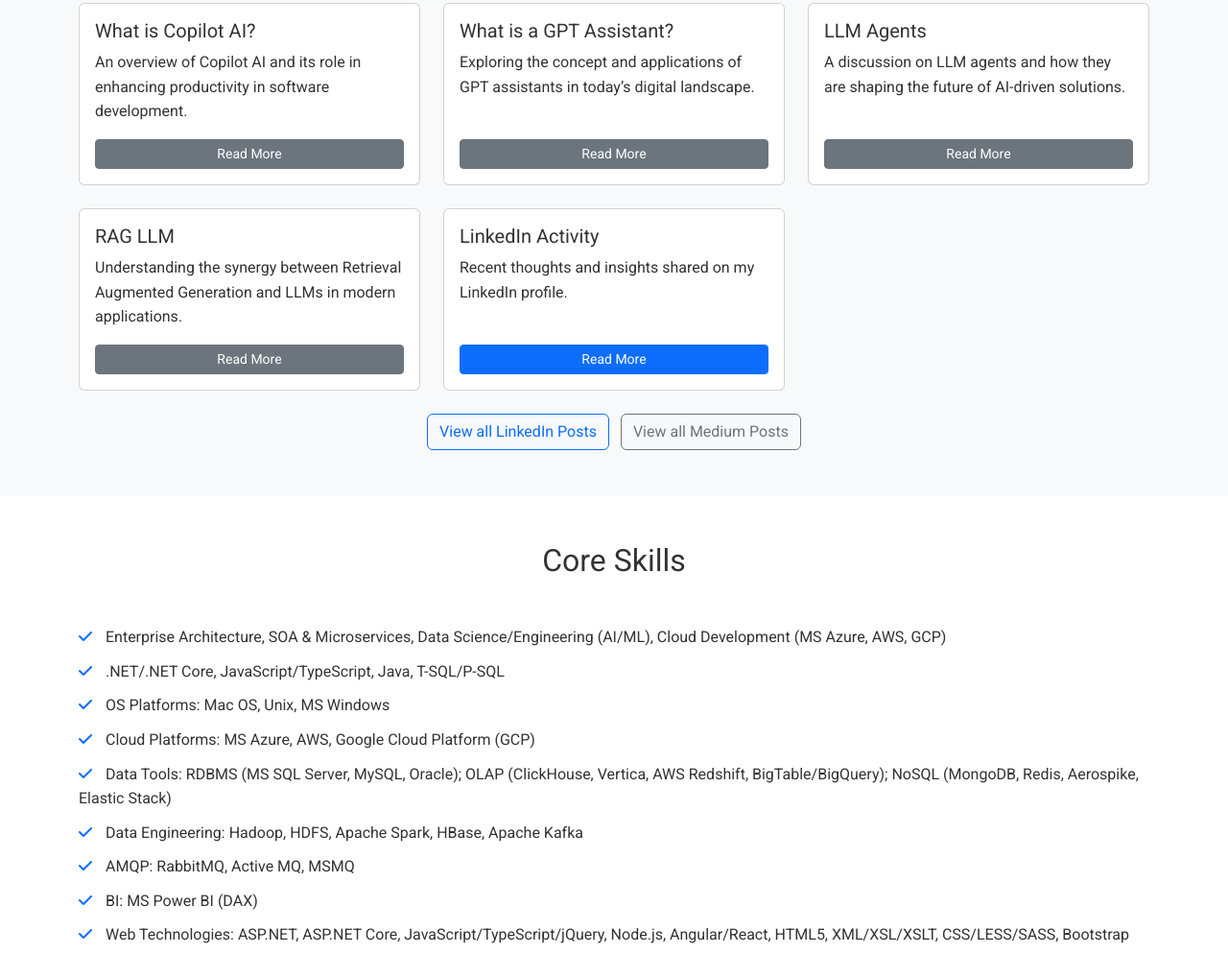
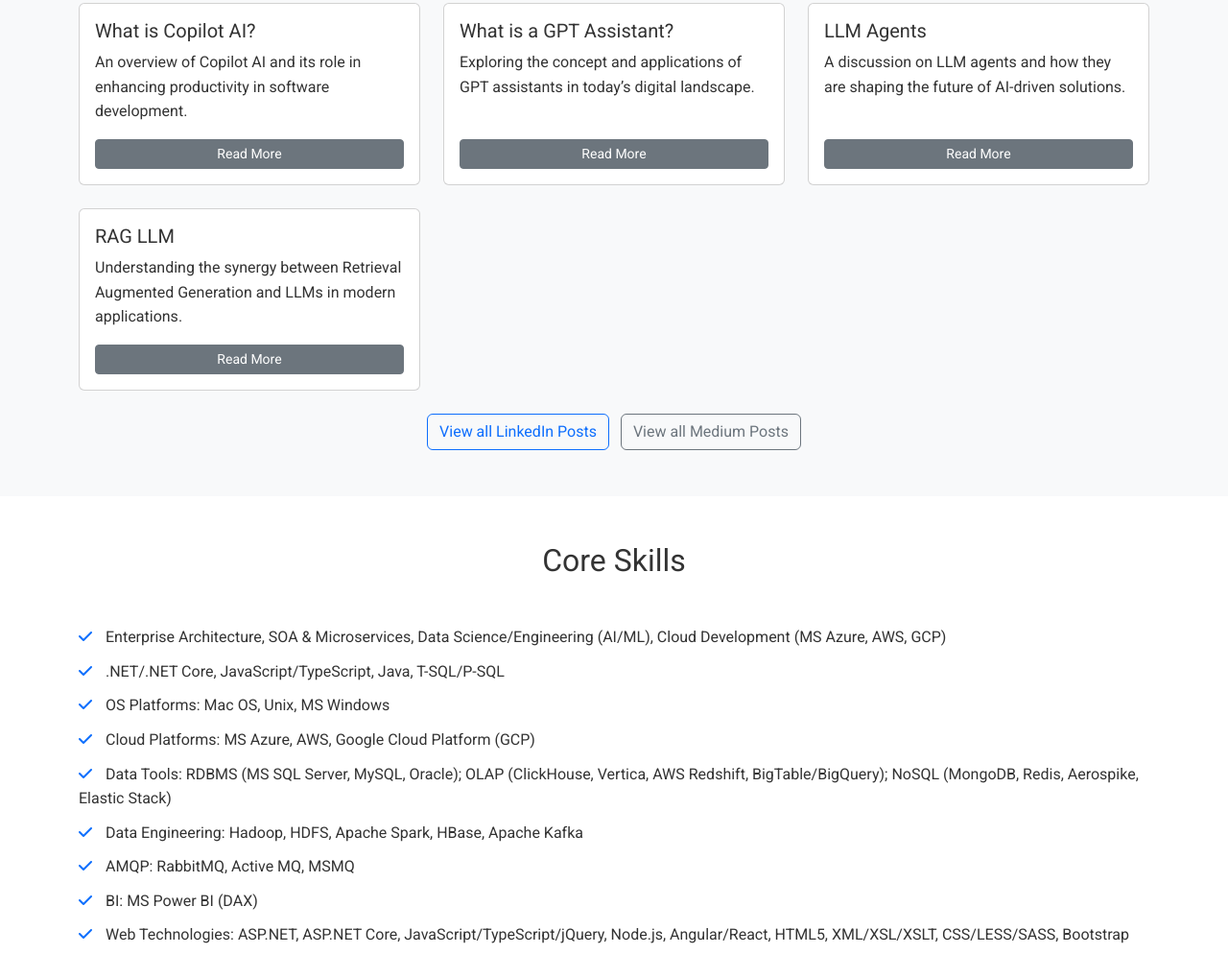
Before and after one commit to Sliborskii/aboutme, a plain HTML site: page index.html in a window 1280 px wide. Shown: the part 1811-2805 px from the top of the page at 96% size. Drawn offline with nearby package versions, Linux system fonts and the light colour scheme.

Commit message:
remove fake link

```diff
--- a/index.html
+++ b/index.html
@@ -200,16 +200,6 @@
             </div>
           </div>
         </div>
-        <!-- LinkedIn Article -->
-        <div class="col-md-6 col-lg-4 fade-in">
-          <div class="card h-100">
-            <div class="card-body d-flex flex-column">
-              <h5 class="card-title">LinkedIn Activity</h5>
-              <p class="card-text">Recent thoughts and insights shared on my LinkedIn profile.</p>
-              <a href="https://sliborskii.github.io/aboutme/image.png" target="_blank" class="mt-auto btn btn-sm btn-primary">Read More</a>
-            </div>
-          </div>
-        </div>
       </div>
       <div class="text-center mt-4">
         <a href="https://www.linkedin.com/in/alexey-sliborsky/recent-activity/all/" target="_blank" class="btn btn-outline-primary me-2">View all LinkedIn Posts</a>
```
